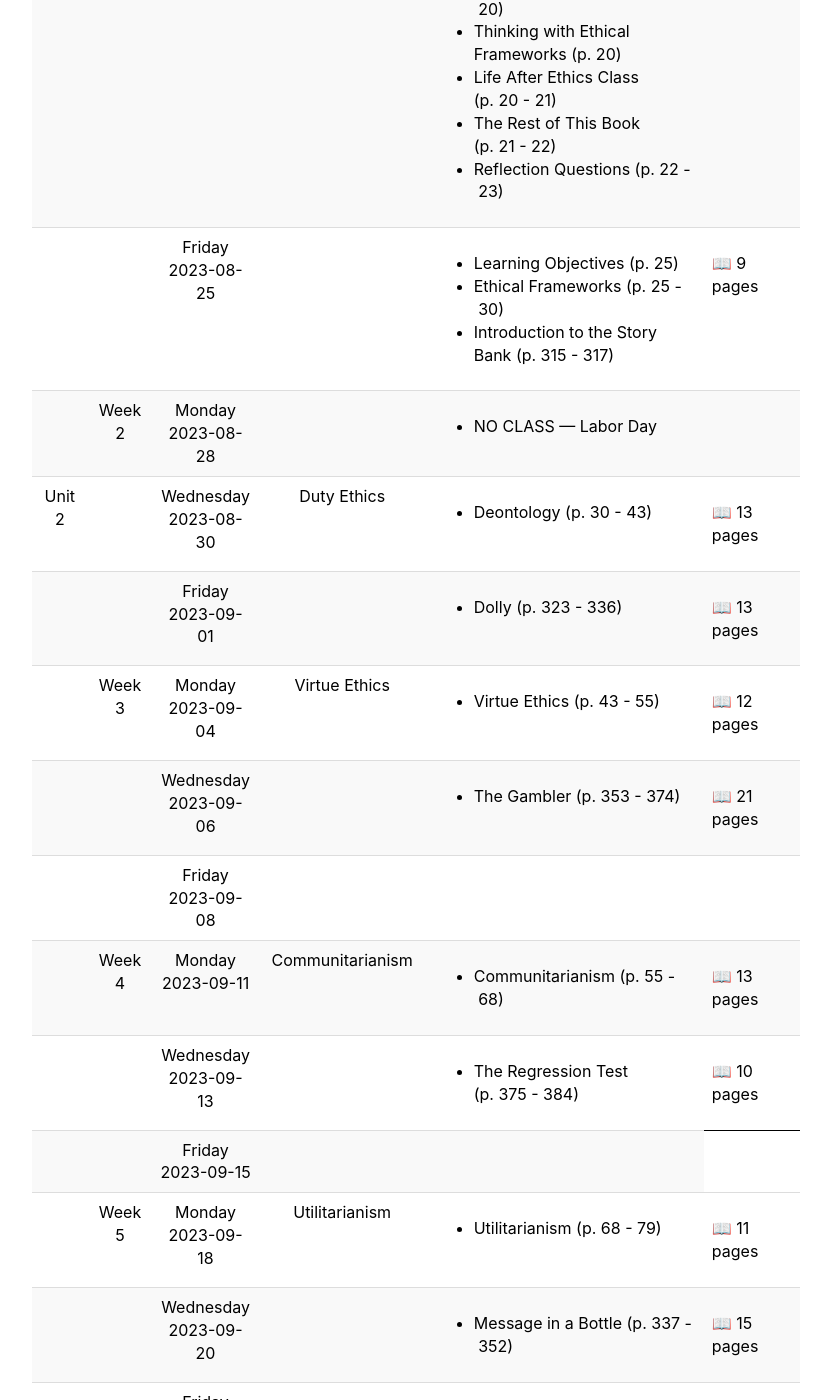
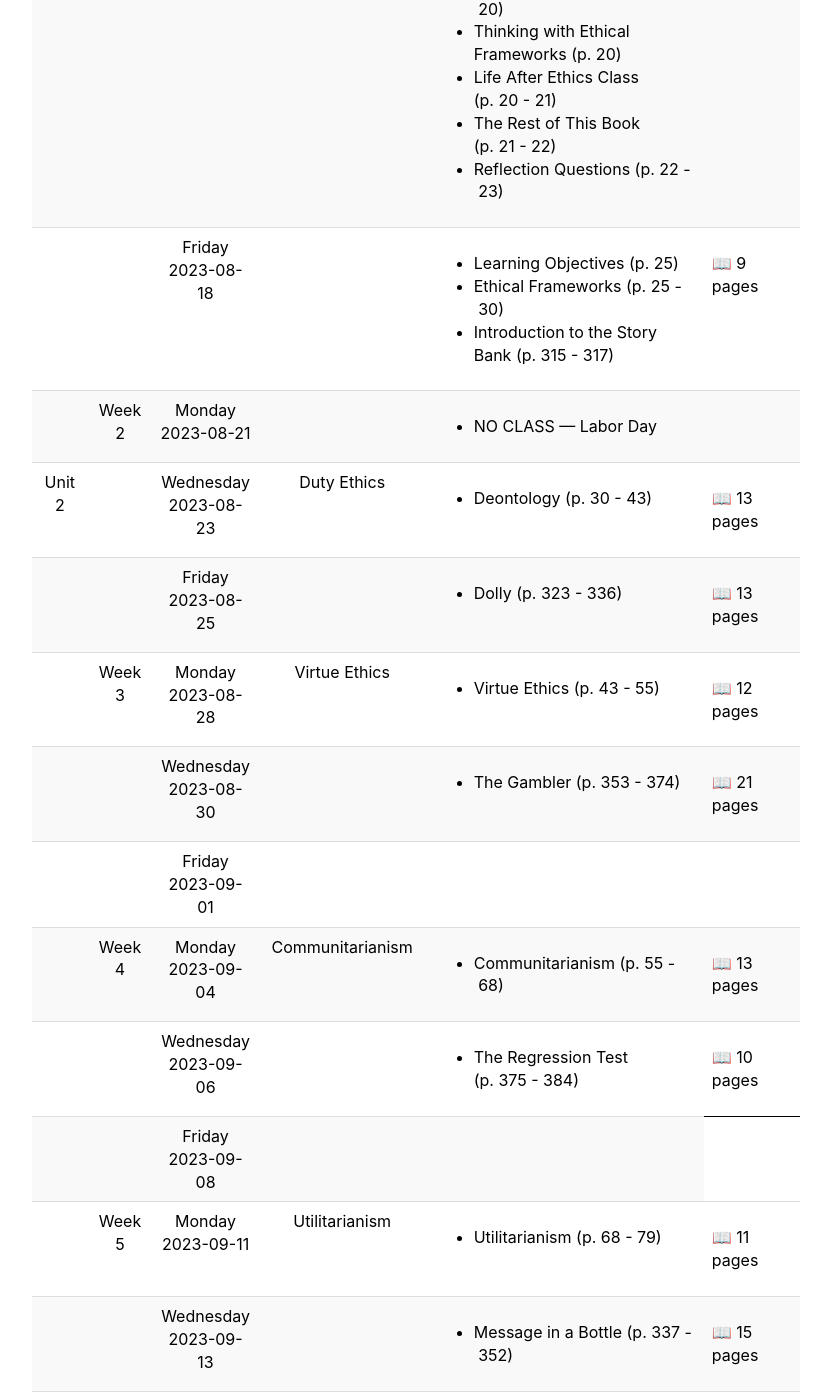
Before and after one commit to 2023-Fall-UAF-CS371/-2023-Fall-UAF-CS371.github.io, a Jekyll site: the page built from schedule.md, in a window 1280 px wide and 1400 px high, scrolled down 786 px. Shown: the whole window, without its empty margins (224-1055 px from the left). Built offline with Jekyll 4.4.1, drawn with Linux system fonts in a browser that asks for light colours; some of the changed text lies outside the part shown.

Commit message:
Fixing schedule

```diff
--- a/_data/dates.yaml
+++ b/_data/dates.yaml
@@ -1 +1 @@
-start: "2023-08-28"
+start: "2023-08-21"
```
